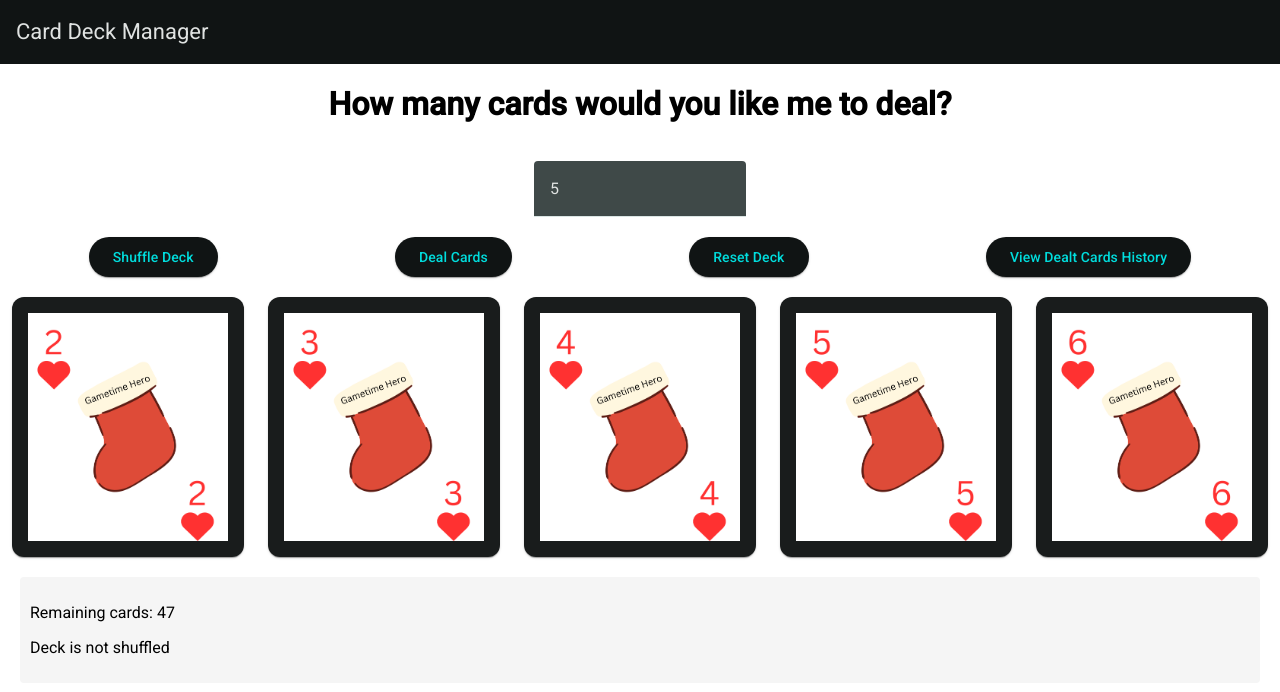
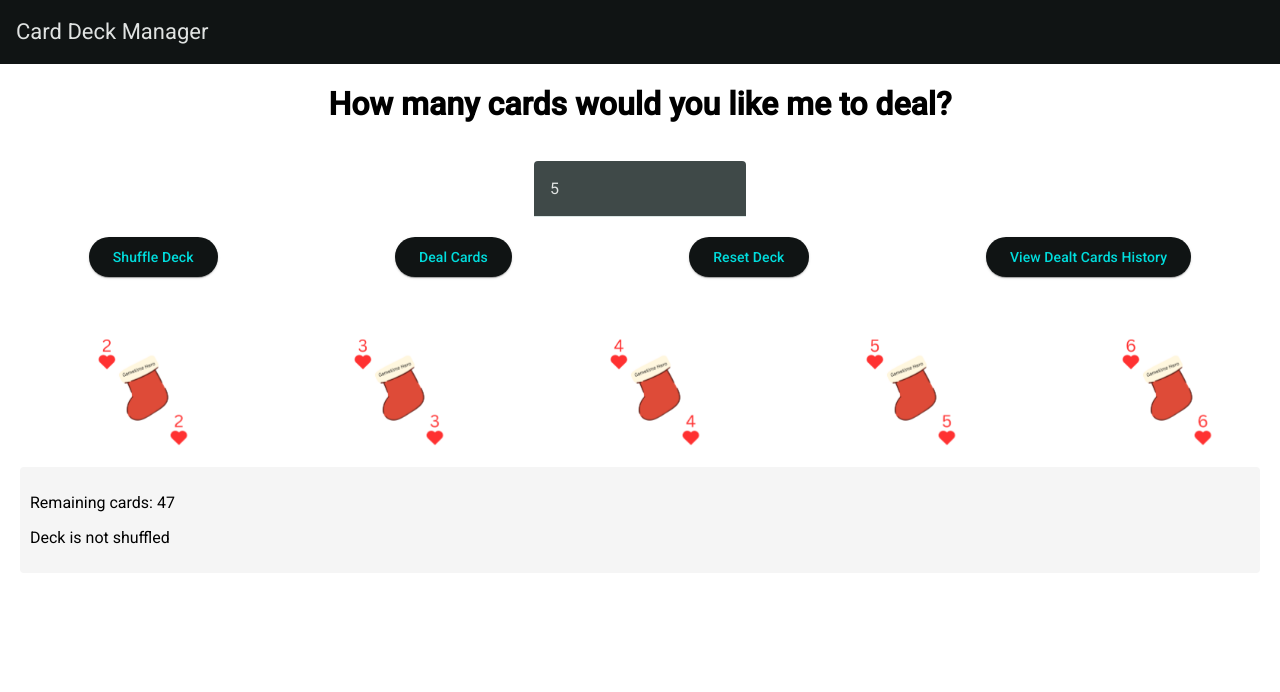
Before and after one commit to memorrowiv/CardDeckMorrow, an Angular app: page / in a window 1280 px wide. Both pictures are taken after a click on the button "Deal Cards". Shown: the top 692 px of the page. Built offline with nearby package versions, Linux system fonts and the light colour scheme; no server answers.

Commit message:
Added card flipping logic

```diff
--- a/src/app/app.component.ts
+++ b/src/app/app.component.ts
@@ -14,7 +14,7 @@ import {initializeApp} from 'firebase/app';
 import {getFirestore, Firestore, doc, setDoc, getDoc, collection, addDoc, getDocs} from 'firebase/firestore';
 import { environment } from '../environments/environment';
 import {DealtCardsDialogComponent} from './dealt-cards-dialog/dealt-cards-dialog.component';
-
+import { trigger, state, style, animate, transition } from '@angular/animations';
 
 
 @Component({
@@ -33,6 +33,25 @@ import {DealtCardsDialogComponent} from './dealt-cards-dialog/dealt-cards-dialog
   ],
   templateUrl: './app.component.html',
   styleUrls: ['./app.component.css'],
+  animations: [
+  trigger('dealCard', [
+    state('initial', style({ opacity: 0, transform: 'scale(0)' })),
+    state('final', style({ opacity: 1, transform: 'scale(1)' })),
+    transition('initial => final', [
+      animate('0.5s ease-out')
+    ]),
+  ]),
+  trigger('flipCard', [
+    state('flipped', style({ transform: 'rotateY(180deg)' })),
+    state('unflipped', style({ transform: 'rotateY(0deg)' })),
+    transition('unflipped => flipped', [
+      animate('0.6s ease-in-out')
+    ]),
+    transition('flipped => unflipped', [
+      animate('0.6s ease-in-out')
+    ])
+  ])
+  ]
 })
 export class AppComponent implements AfterViewInit {
   title = 'CardManagerMorrow';
--- a/src/app/card/card.component.css
+++ b/src/app/card/card.component.css
@@ -7,7 +7,6 @@
   display: block;
   margin: 0 auto;
 }
-
 
 @media (max-width: 768px) {
   .card-image {
@@ -20,3 +19,58 @@
     max-width: 100px;
   }
 }
+
+/* Container to give the perspective effect */
+.card-container {
+  perspective: 1000px;  /* Adds depth for 3D effect */
+}
+
+/* Card element */
+.card {
+  width: 100px;
+  height: 150px;
+  transform-style: preserve-3d;  /* Ensures 3D transformation */
+  transition: transform 0.6s ease;  /* Smooth transition */
+  position: relative; /* Important for proper 3D positioning */
+  box-shadow: none;  /* Remove any unwanted shadow */
+  background-color: transparent; /* Ensure no background color is applied */
+}
+
+/* Both sides of the card */
+.card .front, .card .back {
+  position: absolute;
+  top: 0;
+  left: 0;
+  right: 0;
+  bottom: 0;
+  backface-visibility: hidden;  /* Prevents showing the back side while flipping */
+  display: flex;
+  justify-content: center;
+  align-items: center;
+  width: 100%;
+  height: 100%;
+  transition: transform 0.6s ease; /* Smooth transition for flip */
+}
+
+/* Front face is displayed by default */
+.card .front {
+  z-index: 1; /* Ensure front is on top initially */
+}
+
+/* Back face is rotated 180 degrees initially */
+.card .back {
+  transform: rotateY(180deg);  /* Back face is rotated 180 degrees */
+  z-index: 0; /* Ensure back is hidden initially */
+}
+
+/* When the card is flipped, rotate the entire card */
+
+/* When flipped, adjust z-index to show back face */
+.card.flipped .front {
+  z-index: 0; /* Move front behind */
+}
+
+.card.flipped .back {
+  z-index: 1; /* Bring back face to the front */
+  transform: rotateY(0deg);  /* Rotate back face to be visible */
+}
--- a/src/app/card/card.component.html
+++ b/src/app/card/card.component.html
@@ -1,8 +1,17 @@
-<mat-card class="card">
+<mat-card [@dealCard]="cardState" class="card" (click)="flipCard()">
   <mat-card-content>
-    <div class="card-content">
+    <div class="card-container">
+      <div class="card" [ngClass]="flipState">
+        <!-- Front side of the card -->
+        <div class="front">
+          <img [src]="card.imageUrl" alt="{{ card.rank }} of {{ card.suit }}" class="card-image" />
+        </div>
 
-      <img [src]="card.imageUrl" alt="{{ card.rank }} of {{ card.suit }}" class="card-image" />
+        <!-- Back side of the card -->
+        <div class="back">
+          <img src="/images/CB.png" alt="Card Back" class="card-image" />
+        </div>
+      </div>
     </div>
   </mat-card-content>
 </mat-card>
--- a/src/app/card/card.component.ts
+++ b/src/app/card/card.component.ts
@@ -1,10 +1,8 @@
-import { Component, Input, OnInit} from '@angular/core';
+import { Component, Input, OnInit } from '@angular/core';
 import { Card } from '../models/card.model';
 import { MatCardModule } from '@angular/material/card';
-import {CommonModule} from '@angular/common';
-
-
-
+import { CommonModule } from '@angular/common';
+import { trigger, state, style, animate, transition } from '@angular/animations';
 
 @Component({
   selector: 'app-card',
@@ -12,10 +10,40 @@ import {CommonModule} from '@angular/common';
   imports: [CommonModule, MatCardModule],
   templateUrl: './card.component.html',
   styleUrls: ['./card.component.css'],
+ animations: [
+  trigger('dealCard', [
+    state('initial', style({ opacity: 0, transform: 'scale(0)' })),
+    state('final', style({ opacity: 1, transform: 'scale(1)' })),
+    transition('initial => final', [
+      animate('0.5s ease-out')
+    ]),
+  ]),
+  trigger('flipCard', [
+    state('flipped', style({ transform: 'rotateY(180deg)' })),
+    state('unflipped', style({ transform: 'rotateY(0deg)' })),
+    transition('unflipped => flipped', [
+      animate('0.6s ease-in-out')
+    ]),
+    transition('flipped => unflipped', [
+      animate('0.6s ease-in-out')
+    ])
+  ])
+  ]
 })
+export class CardComponent implements OnInit {
+  @Input() card!: Card;
+  cardState = 'initial'; // For deal card animation
+  flipState = 'unflipped'; // For flip animation
 
+  ngOnInit() {
+    setTimeout(() => {
+      this.cardState = 'final';  // Trigger the deal card animation after initialization
+    }, 0);
+  }
 
-export class CardComponent {
-  //Will be assigned its value later by deck
-  @Input() card!: Card;
+  flipCard(): void {
+  console.log('Before flip:', this.flipState);
+  this.flipState = this.flipState === 'unflipped' ? 'flipped' : 'unflipped';
+  console.log('After flip:', this.flipState);
+  }
 }
--- a/src/app/deck/deck.component.ts
+++ b/src/app/deck/deck.component.ts
@@ -1,27 +1,48 @@
-import { Component, OnInit, Output, EventEmitter } from '@angular/core';
+import { ChangeDetectorRef, Component, OnInit, Output, EventEmitter, ViewChildren, QueryList } from '@angular/core';
 import { Deck } from '../models/deck.model';
 import { Card } from '../models/card.model';
-import {CommonModule} from '@angular/common';
+import { CommonModule } from '@angular/common';
+import {CardComponent} from '../card/card.component';
+import { trigger, state, style, animate, transition } from '@angular/animations';
 
-// Set Card Types here, if we wanted to switch cards to TCG we could so some here
+
 const RANKS = ['2', '3', '4', '5', '6', '7', '8', '9', '10', 'J', 'Q', 'K', 'A'];
-const SUITS = ['Hearts', 'Diamonds', 'Spades', 'Clubs']
+const SUITS = ['Hearts', 'Diamonds', 'Spades', 'Clubs'];
 
 @Component({
   selector: 'app-deck',
   standalone: true,
-  imports: [CommonModule],
+  imports: [CommonModule, CardComponent],
   templateUrl: './deck.component.html',
   styleUrls: ['./deck.component.css'],
+  animations: [
+    trigger('dealCard', [
+      state('initial', style({ opacity: 0, transform: 'scale(0)' })),
+      state('final', style({ opacity: 1, transform: 'scale(1)' })),
+      transition('initial => final', [
+        animate('0.5s ease-out')
+      ]),
+    ]),
+    trigger('flipCard', [
+      state('flipped', style({ transform: 'rotateY(180deg)' })),
+      state('unflipped', style({ transform: 'rotateY(0deg)' })),
+      transition('unflipped => flipped', [
+        animate('0.6s ease-in-out')
+      ]),
+      transition('flipped => unflipped', [
+        animate('0.6s ease-in-out')
+      ])
+    ])
+  ]
 })
-
-
 export class DeckComponent implements OnInit {
   deck!: Deck;
   dealtCards: Card[] = [];
   @Output() dealtCardsChange = new EventEmitter<Card[]>();
 
-  constructor() {}
+  @ViewChildren(CardComponent) cardComponents!: QueryList<CardComponent>;
+
+  constructor(private cdr: ChangeDetectorRef) {}
 
   ngOnInit(): void {
     this.initializeDeck();
@@ -31,11 +52,11 @@ export class DeckComponent implements OnInit {
     const cards: Card[] = [];
     SUITS.forEach(suit => {
       RANKS.forEach(rank => {
-        const imageName = `${rank[0]}${suit[0]}.png`; //This should grab first number or letter suit letter. 10 will be 1
+        const imageName = `${rank[0]}${suit[0]}.png`;
         cards.push({
           rank,
           suit,
-          imageUrl: `/images/${imageName}` //Dynamically generates image name
+          imageUrl: `/images/${imageName}`
         });
       });
     });
@@ -54,17 +75,27 @@ export class DeckComponent implements OnInit {
   }
 
   dealCards(number: number) {
-    //Check to ensure there are enough cards to deal the requested amount
   if (number > this.deck.remainingCards) {
     alert('Not enough cards left in the deck!');
     return;
   }
 
-    //This is the logic related to actually dealing out the cards based on the requested number
   const dealt = this.deck.cards.splice(0, number);
-    this.dealtCards = this.dealtCards.concat(dealt);
+  this.dealtCards = [...this.dealtCards, ...dealt];
   this.deck.remainingCards -= number;
   this.dealtCardsChange.emit(this.dealtCards);
+
+  // Manually trigger change detection after the cards are dealt
+  this.cdr.detectChanges();
+
+  // Wait for the next Angular change detection cycle to trigger animations
+  setTimeout(() => {
+  this.cardComponents.toArray().forEach((cardComponent, index) => {
+    setTimeout(() => {
+      cardComponent.flipState = 'flipped';  // Manually trigger the flip state
+    }, index * 100);  // Delay the flip for each card
+  });
+  }, 100);  // Delay before starting flip animations
 }
 
   resetDeck() {
--- a/src/main.ts
+++ b/src/main.ts
@@ -1,5 +1,8 @@
 import { bootstrapApplication } from '@angular/platform-browser';
 import { AppComponent } from './app/app.component';
+import { provideAnimations } from '@angular/platform-browser/animations';
 
-bootstrapApplication(AppComponent)
+bootstrapApplication(AppComponent, {
+  providers: [provideAnimations()]  // Enable animations using provideAnimations
+})
   .catch(err => console.error(err));
```
Also changed, not shown: src/app/app.module.ts (deleted, +0 -29 lines), public/images/CB.png (added), src/app/deck/deck.component.html (line endings or trailing spaces). Lines whose indentation alone changed are shown as unchanged.
